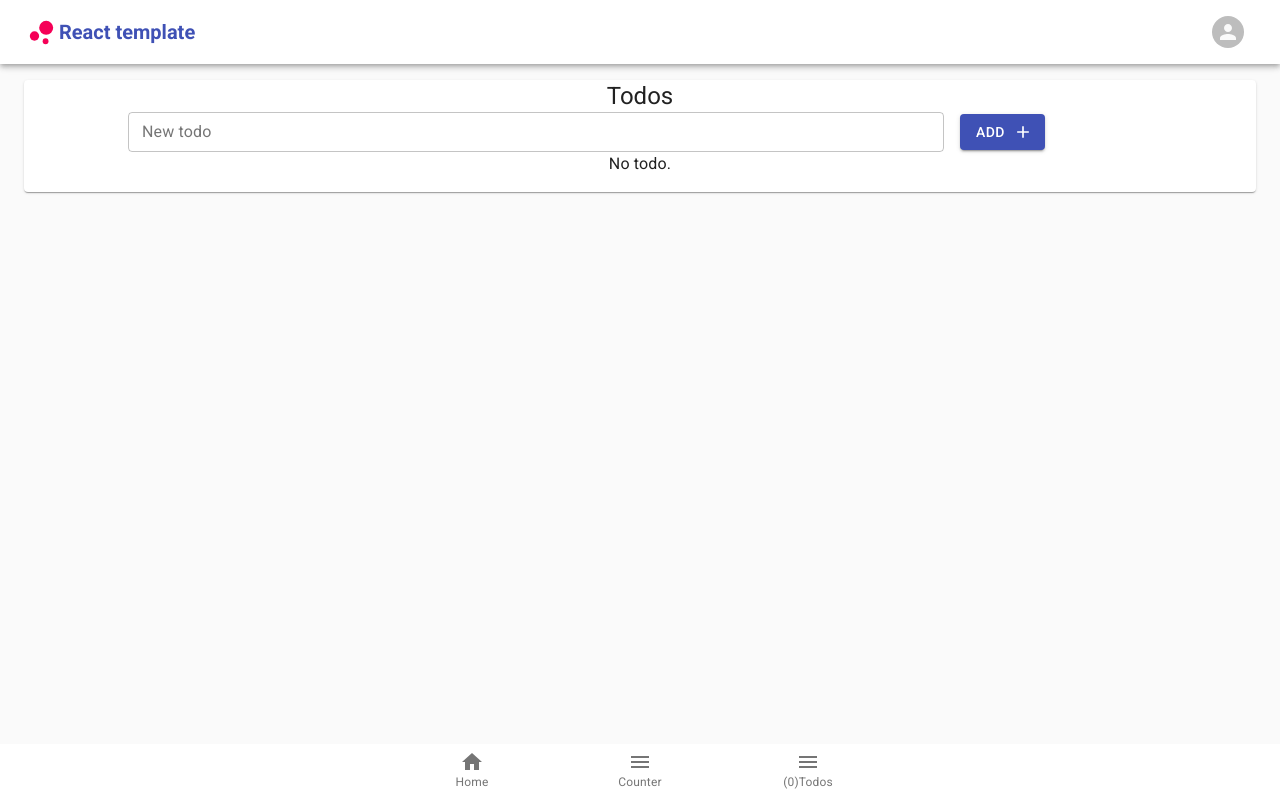
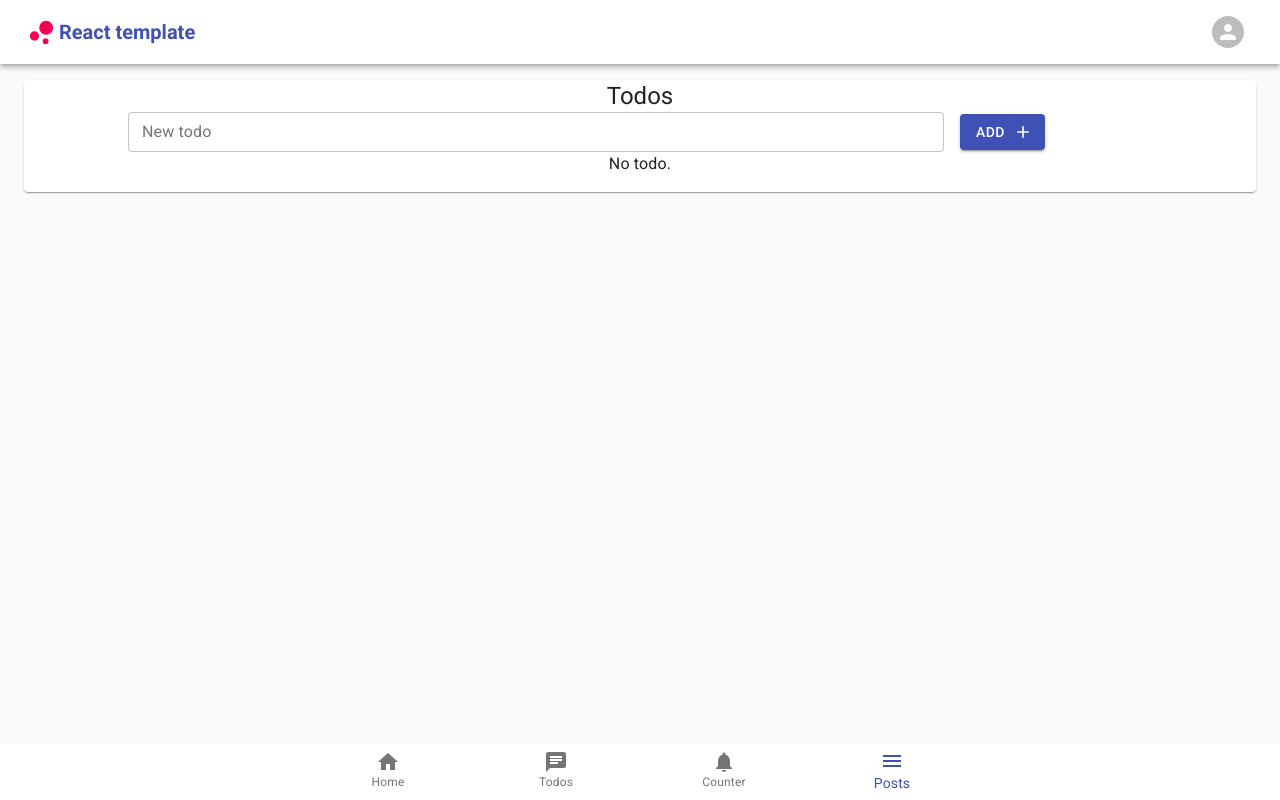
Before and after one commit to mrbi9x/react-template-2020, a React (Create React App) app: page /posts in a window 1280 px wide. Built offline with nearby package versions, Linux system fonts and the light colour scheme.

Commit message:
add axios client instance config

```diff
--- a/src/App.js
+++ b/src/App.js
@@ -36,10 +36,14 @@ function App() {
                 <Route path="/">
                   <HomePage />
                 </Route>
+                <Route path="/">
+                  <HomePage />
+                  <App />
+                </Route>
               </Switch>
             </Paper>
           </Box>
-          <Hidden smUp></Hidden>
+          <Hidden smUp>&nbsp;</Hidden>
           <BottomNavigatorBar />
         </Container>
       </Router>
--- a/src/components/BottomNavigatorBar.js
+++ b/src/components/BottomNavigatorBar.js
@@ -3,8 +3,9 @@ import {
   BottomNavigationAction,
   Toolbar,
   makeStyles,
+  Badge,
 } from "@material-ui/core";
-import { Home, Menu } from "@material-ui/icons";
+import { Home, Menu, Notifications, Chat } from "@material-ui/icons";
 import React, { useState } from "react";
 import { useSelector } from "react-redux";
 import { NavLink, useLocation } from "react-router-dom";
@@ -25,6 +26,11 @@ const BottomNavigatorBar = () => {
   const [currentRoute, setCurrentRoute] = useState(pathname);
   const todosCount = useSelector((state) => state.todos.length);
   const classes = useStyles();
+  const TodoIcon = (
+    <Badge badgeContent={todosCount} color="secondary" max={9} variant="dot">
+      <Chat />
+    </Badge>
+  );
   return (
     <>
       <Toolbar />
@@ -42,18 +48,25 @@ const BottomNavigatorBar = () => {
           to="/"
         />
         <BottomNavigationAction
+          label={"Todos"}
+          value="/todos"
+          icon={TodoIcon}
+          component={NavLink}
+          to="/todos"
+        />
+        <BottomNavigationAction
           label="Counter"
           value="/counter"
-          icon={<Menu />}
+          icon={<Notifications />}
           component={NavLink}
           to="/counter"
         />
         <BottomNavigationAction
-          label={`(${todosCount})Todos`}
-          value="/todos"
+          label="Posts"
+          value="/posts"
           icon={<Menu />}
           component={NavLink}
-          to="/todos"
+          to="/posts"
         />
       </BottomNavigation>
     </>
```
Also changed, not shown: src/configs/axiosConfig.js (added, +9 -0 lines).
